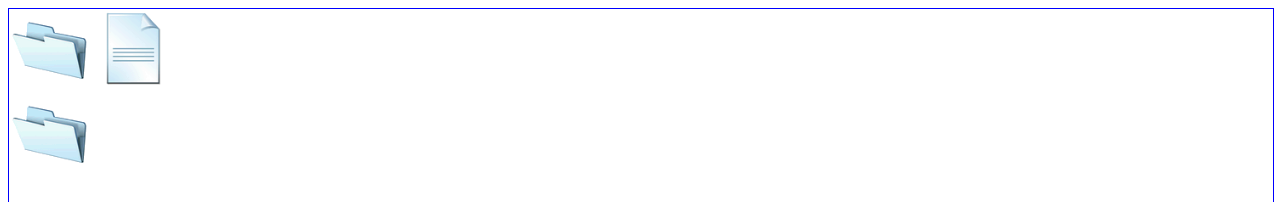
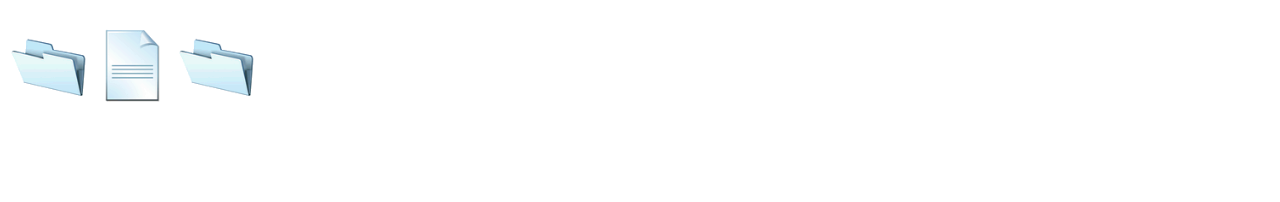
Before and after one commit to seren/throwcatch, a plain HTML site: page index.html in a window 1280 px wide. Shown: the top 202 px of the page. Drawn offline with Linux system fonts and the light colour scheme.

Commit message:
improve layout and appearance

```diff
--- a/index.css
+++ b/index.css
@@ -41,7 +41,6 @@
 
 .dropzone {
   background-color: rgba(200, 200, 200, 0.4);
-  /*border: solid 1px transparent;*/
   border-radius: 4px;
   position: fixed;
   padding: 10px;
@@ -77,11 +76,4 @@
   height: 100%;
   position: relative;
   display: inline-block;
-  border: 1px solid blue; }
-  .demo-area::before {
-    background-color: #272822;
-    display: inline-block;
-    position: absolute;
-    top: 0;
-    bottom: 0;
-    left: 0; }
+}
```
Also changed, not shown: index.html (+1 -4 lines).
